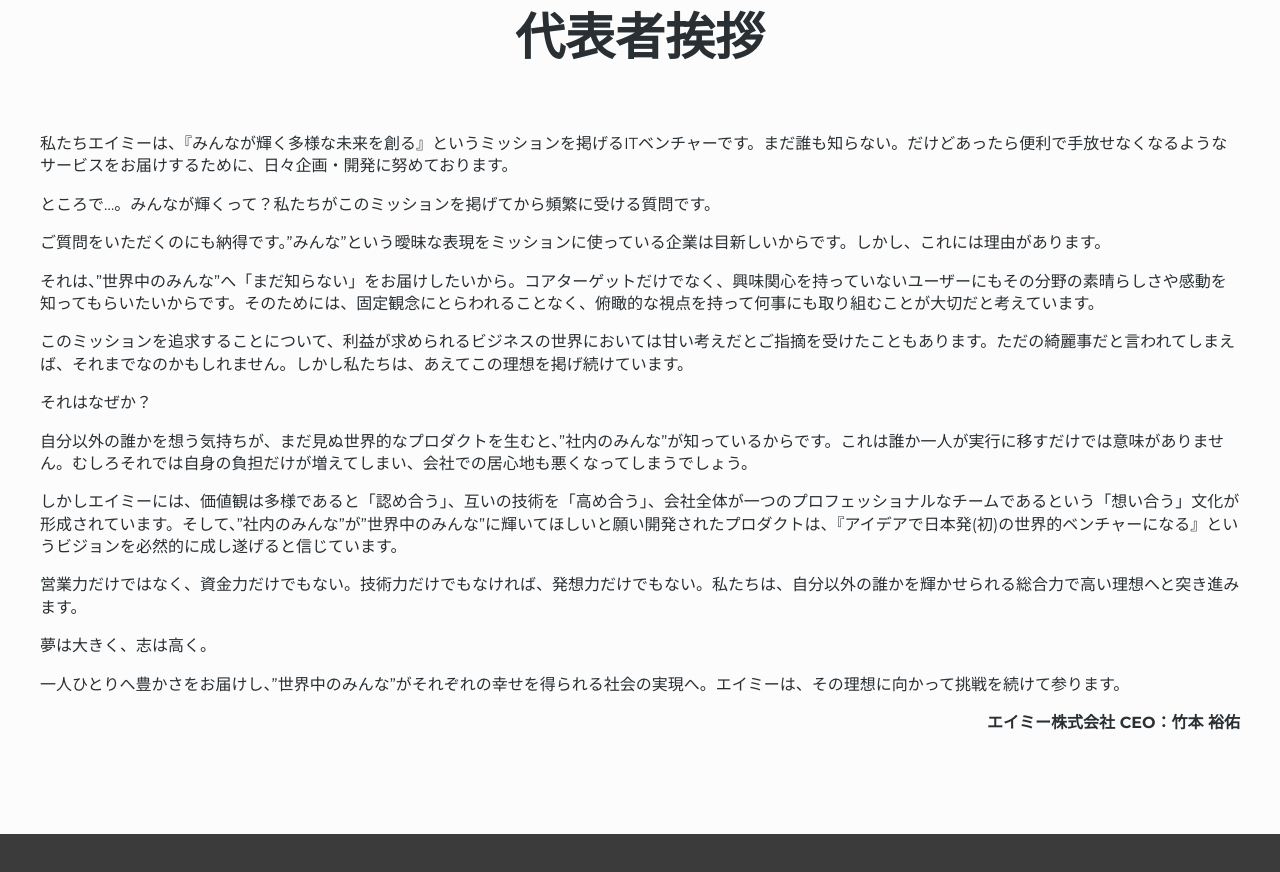
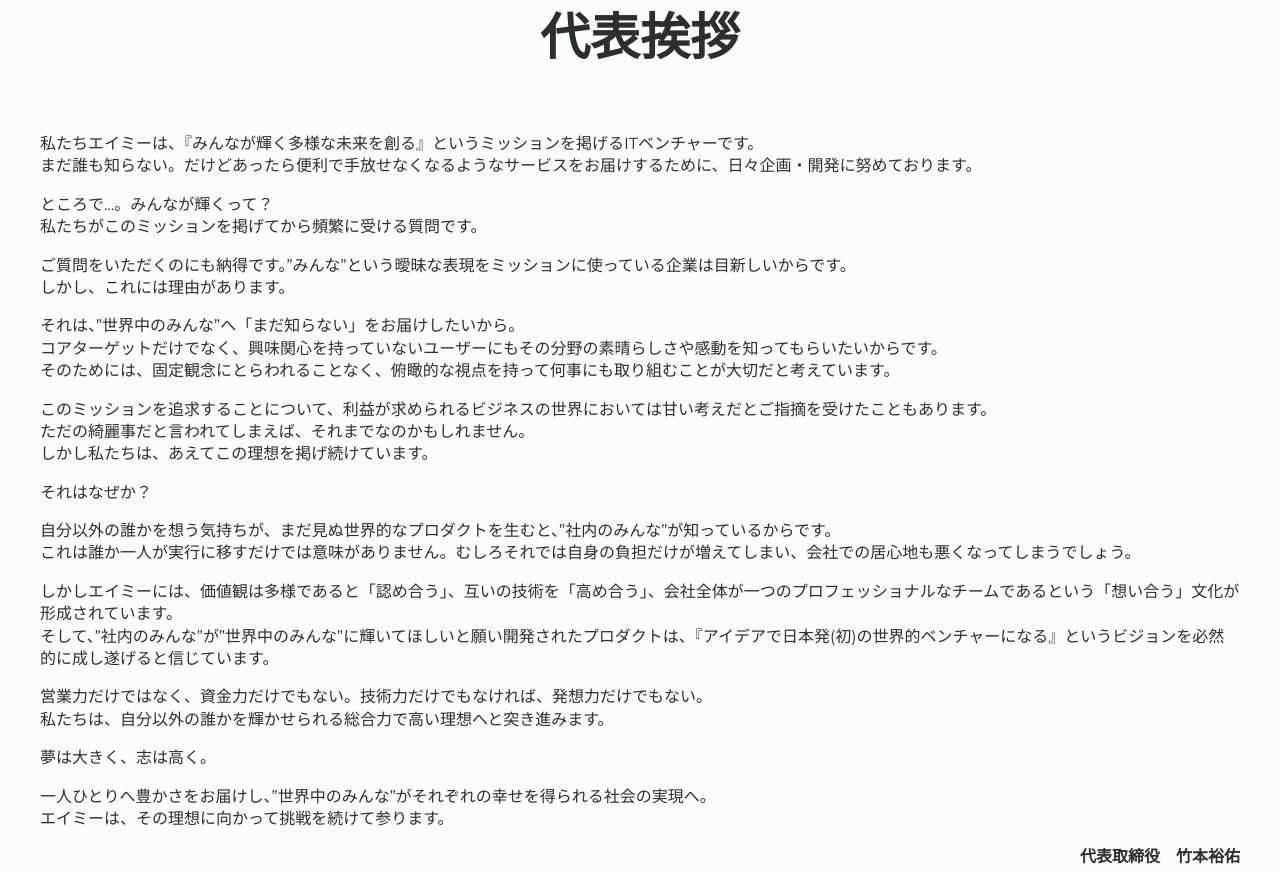
Before and after one commit to EimeeInc/eimee-web, a Gatsby site: page /company in a window 1280 px wide. Shown: the part 987-1859 px from the top of the page. Built offline with nearby package versions, Linux system fonts and the light colour scheme; Gatsby itself is replaced by a stand-in of ours.

Commit message:
タイトルの変更。文章の改行を追加。代表の文言を修正。

```diff
--- a/src/components/Organism/CompanyCEO.tsx
+++ b/src/components/Organism/CompanyCEO.tsx
@@ -14,35 +14,57 @@ const Author = styled.p`
 const TopRecruitBanner = ({ className }: { className?: string }) => (
   <>
     <Text>
-      私たちエイミーは、『みんなが輝く多様な未来を創る』というミッションを掲げるITベンチャーです。まだ誰も知らない。だけどあったら便利で手放せなくなるようなサービスをお届けするために、日々企画・開発に努めております。
+      私たちエイミーは、『みんなが輝く多様な未来を創る』というミッションを掲げるITベンチャーです。
+      <br />
+      まだ誰も知らない。だけどあったら便利で手放せなくなるようなサービスをお届けするために、日々企画・開発に努めております。
     </Text>
     <Text>
-      ところで…。みんなが輝くって？私たちがこのミッションを掲げてから頻繁に受ける質問です。
+      ところで…。みんなが輝くって？
+      <br />
+      私たちがこのミッションを掲げてから頻繁に受ける質問です。
     </Text>
     <Text>
-      ご質問をいただくのにも納得です。”みんな”という曖昧な表現をミッションに使っている企業は目新しいからです。しかし、これには理由があります。
+      ご質問をいただくのにも納得です。”みんな”という曖昧な表現をミッションに使っている企業は目新しいからです。
+      <br />
+      しかし、これには理由があります。
     </Text>
     <Text>
-      それは、”世界中のみんな”へ「まだ知らない」をお届けしたいから。コアターゲットだけでなく、興味関心を持っていないユーザーにもその分野の素晴らしさや感動を知ってもらいたいからです。そのためには、固定観念にとらわれることなく、俯瞰的な視点を持って何事にも取り組むことが大切だと考えています。
+      それは、”世界中のみんな”へ「まだ知らない」をお届けしたいから。
+      <br />
+      コアターゲットだけでなく、興味関心を持っていないユーザーにもその分野の素晴らしさや感動を知ってもらいたいからです。
+      <br />
+      そのためには、固定観念にとらわれることなく、俯瞰的な視点を持って何事にも取り組むことが大切だと考えています。
     </Text>
     <Text>
-      このミッションを追求することについて、利益が求められるビジネスの世界においては甘い考えだとご指摘を受けたこともあります。ただの綺麗事だと言われてしまえば、それまでなのかもしれません。しかし私たちは、あえてこの理想を掲げ続けています。
+      このミッションを追求することについて、利益が求められるビジネスの世界においては甘い考えだとご指摘を受けたこともあります。
+      <br />
+      ただの綺麗事だと言われてしまえば、それまでなのかもしれません。
+      <br />
+      しかし私たちは、あえてこの理想を掲げ続けています。
     </Text>
     <Text>それはなぜか？</Text>
     <Text>
-      自分以外の誰かを想う気持ちが、まだ見ぬ世界的なプロダクトを生むと、”社内のみんな”が知っているからです。これは誰か一人が実行に移すだけでは意味がありません。むしろそれでは自身の負担だけが増えてしまい、会社での居心地も悪くなってしまうでしょう。
+      自分以外の誰かを想う気持ちが、まだ見ぬ世界的なプロダクトを生むと、”社内のみんな”が知っているからです。
+      <br />
+      これは誰か一人が実行に移すだけでは意味がありません。むしろそれでは自身の負担だけが増えてしまい、会社での居心地も悪くなってしまうでしょう。
     </Text>
     <Text>
-      しかしエイミーには、価値観は多様であると「認め合う」、互いの技術を「高め合う」、会社全体が一つのプロフェッショナルなチームであるという「想い合う」文化が形成されています。そして、”社内のみんな”が”世界中のみんな”に輝いてほしいと願い開発されたプロダクトは、『アイデアで日本発(初)の世界的ベンチャーになる』というビジョンを必然的に成し遂げると信じています。
+      しかしエイミーには、価値観は多様であると「認め合う」、互いの技術を「高め合う」、会社全体が一つのプロフェッショナルなチームであるという「想い合う」文化が形成されています。
+      <br />
+      そして、”社内のみんな”が”世界中のみんな”に輝いてほしいと願い開発されたプロダクトは、『アイデアで日本発(初)の世界的ベンチャーになる』というビジョンを必然的に成し遂げると信じています。
     </Text>
     <Text>
-      営業力だけではなく、資金力だけでもない。技術力だけでもなければ、発想力だけでもない。私たちは、自分以外の誰かを輝かせられる総合力で高い理想へと突き進みます。
+      営業力だけではなく、資金力だけでもない。技術力だけでもなければ、発想力だけでもない。
+      <br />
+      私たちは、自分以外の誰かを輝かせられる総合力で高い理想へと突き進みます。
     </Text>
     <Text>夢は大きく、志は高く。</Text>
     <Text>
-      一人ひとりへ豊かさをお届けし、”世界中のみんな”がそれぞれの幸せを得られる社会の実現へ。エイミーは、その理想に向かって挑戦を続けて参ります。
+      一人ひとりへ豊かさをお届けし、”世界中のみんな”がそれぞれの幸せを得られる社会の実現へ。
+      <br />
+      エイミーは、その理想に向かって挑戦を続けて参ります。
     </Text>
-    <Author>エイミー株式会社 CEO：竹本 裕佑</Author>
+    <Author>代表取締役　竹本裕佑</Author>
   </>
 );
 
--- a/src/pages/company.tsx
+++ b/src/pages/company.tsx
@@ -40,7 +40,7 @@ const IndexPage = () => (
           )}
         </Tab.Menu>
         <Tab.Body<CompanyTabState> tag="ceo">
-          <CardTitle>代表者挨拶</CardTitle>
+          <CardTitle>代表挨拶</CardTitle>
           <CompanyCEO />
         </Tab.Body>
         <Tab.Body<CompanyTabState> tag="summary">
```
